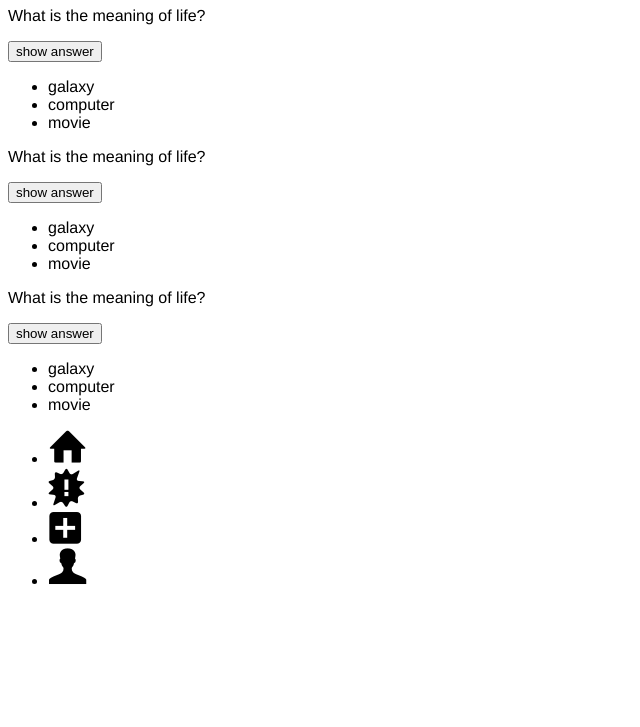
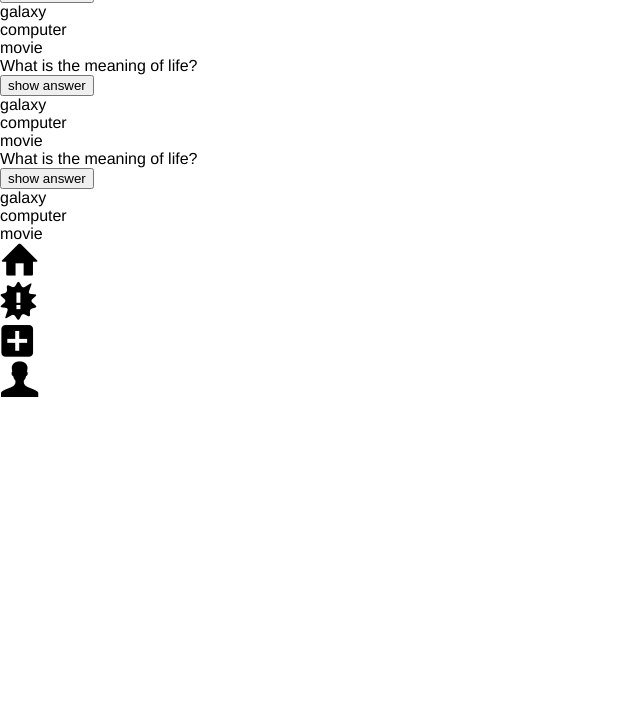
Before and after one commit to GitHogg/quiz-app, a website built with Parcel: page src/index.html in a window 1280 px wide. Shown: the part 73-800 px from the top of the page, without its empty margins (0-640 px from the left). Built offline with nearby package versions, Linux system fonts and the light colour scheme.

Commit message:
css reset added

```diff
--- a/src/style.css
+++ b/src/style.css
@@ -6,3 +6,8 @@ body {
     font-family: Helvetica, sans-serif;
     font-size: 16px;
 }
+
+body, h1, h2, h3, ul, ol, li, p {
+    margin: 0;
+    padding: 0;
+}
```
